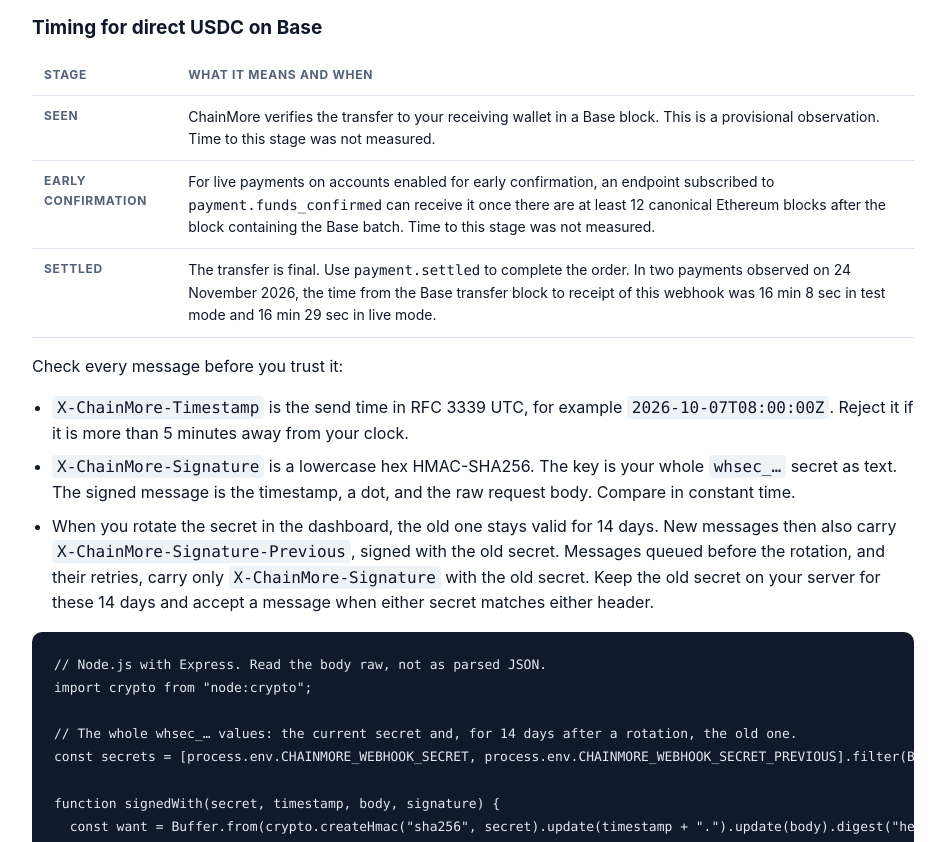
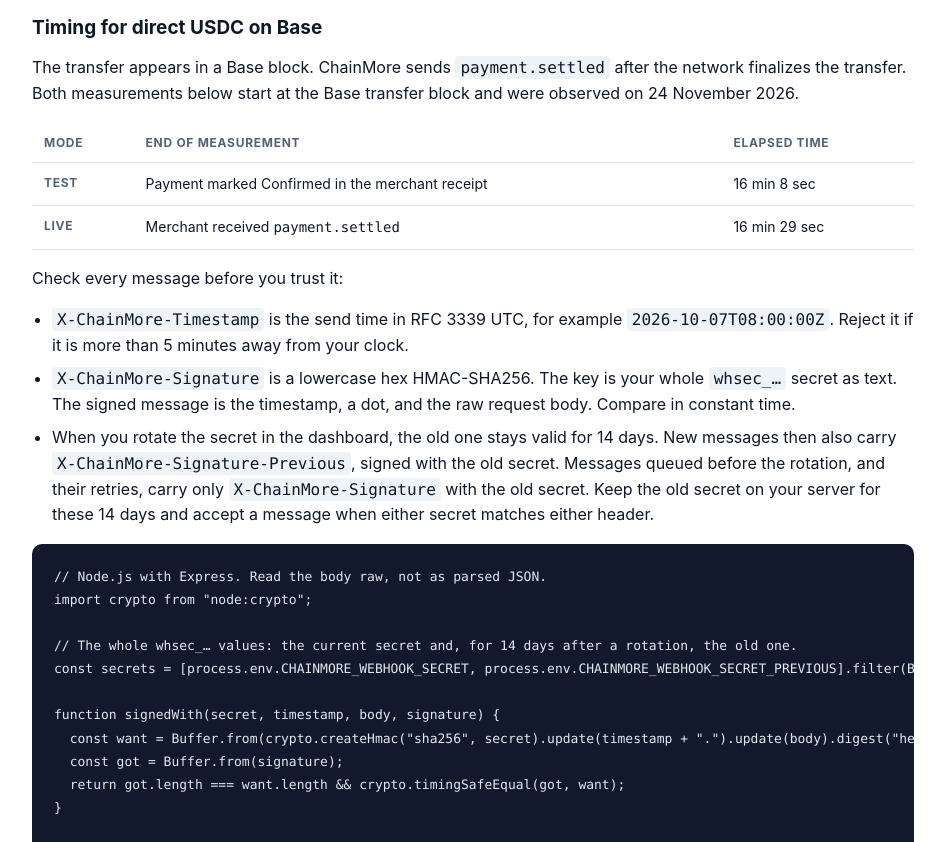
Before and after one commit to aladinhumackic-star/chainmore, a plain HTML site: page docs.html in a window 1280 px wide. Shown: the part 3420-4262 px from the top of the page, without its empty margins (290-1235 px from the left). Drawn offline with Linux system fonts and the light colour scheme; no server answers.

Commit message:
Clarify how the Base USDC times were measured

```diff
--- a/docs.html
+++ b/docs.html
@@ -84,12 +84,12 @@
 <p>Ship the order on <code>payment.settled</code>. It comes for every way to pay: USDT and USDC, on the same network or across networks. If you sent no <code>merchant_order_id</code>, the field holds the <code>checkout_link_id</code>.</p>
 <p>Want to credit a balance earlier? On payments that arrive on Arbitrum, payments sent to Base from another network, and eligible direct USDC payments on Base, <code>payment.funds_confirmed</code> can come before finality. Your endpoint gets it only if its events list names it. Event names are not checked when you save the endpoint: a misspelled name receives nothing. An empty list means <code>payment.settled</code> only and a list replaces that, so use <code>payment.settled, payment.funds_confirmed</code>. A payment may have no such event, and it promises no time. <code>payment.funds_confirmation_revoked</code> takes the credit back and needs no entry of its own. Hold shipping and withdrawals until <code>payment.settled</code>. That risk stays with you.</p>
 <h3 id="base-usdc-timing">Timing for direct USDC on Base</h3>
+<p>The transfer appears in a Base block. ChainMore sends <code>payment.settled</code> after the network finalizes the transfer. Both measurements below start at the Base transfer block and were observed on 24 November 2026.</p>
 <div class="tablewrap"><table class="payment-timing" aria-labelledby="base-usdc-timing">
-<thead><tr><th scope="col">Stage</th><th scope="col">What it means and when</th></tr></thead>
+<thead><tr><th scope="col">Mode</th><th scope="col">End of measurement</th><th scope="col">Elapsed time</th></tr></thead>
 <tbody>
-<tr><th scope="row">Seen</th><td>ChainMore verifies the transfer to your receiving wallet in a Base block. This is a provisional observation. Time to this stage was not measured.</td></tr>
-<tr><th scope="row">Early confirmation</th><td>For live payments on accounts enabled for early confirmation, an endpoint subscribed to <code>payment.funds_confirmed</code> can receive it once there are at least 12 canonical Ethereum blocks after the block containing the Base batch. Time to this stage was not measured.</td></tr>
-<tr><th scope="row">Settled</th><td>The transfer is final. Use <code>payment.settled</code> to complete the order. In two payments observed on 24 November 2026, the time from the Base transfer block to receipt of this webhook was 16 min 8 sec in test mode and 16 min 29 sec in live mode.</td></tr>
+<tr><th scope="row">Test</th><td>Payment marked Confirmed in the merchant receipt</td><td>16 min 8 sec</td></tr>
+<tr><th scope="row">Live</th><td>Merchant received <code>payment.settled</code></td><td>16 min 29 sec</td></tr>
 </tbody>
 </table></div>
 <p>Check every message before you trust it:</p>
```
